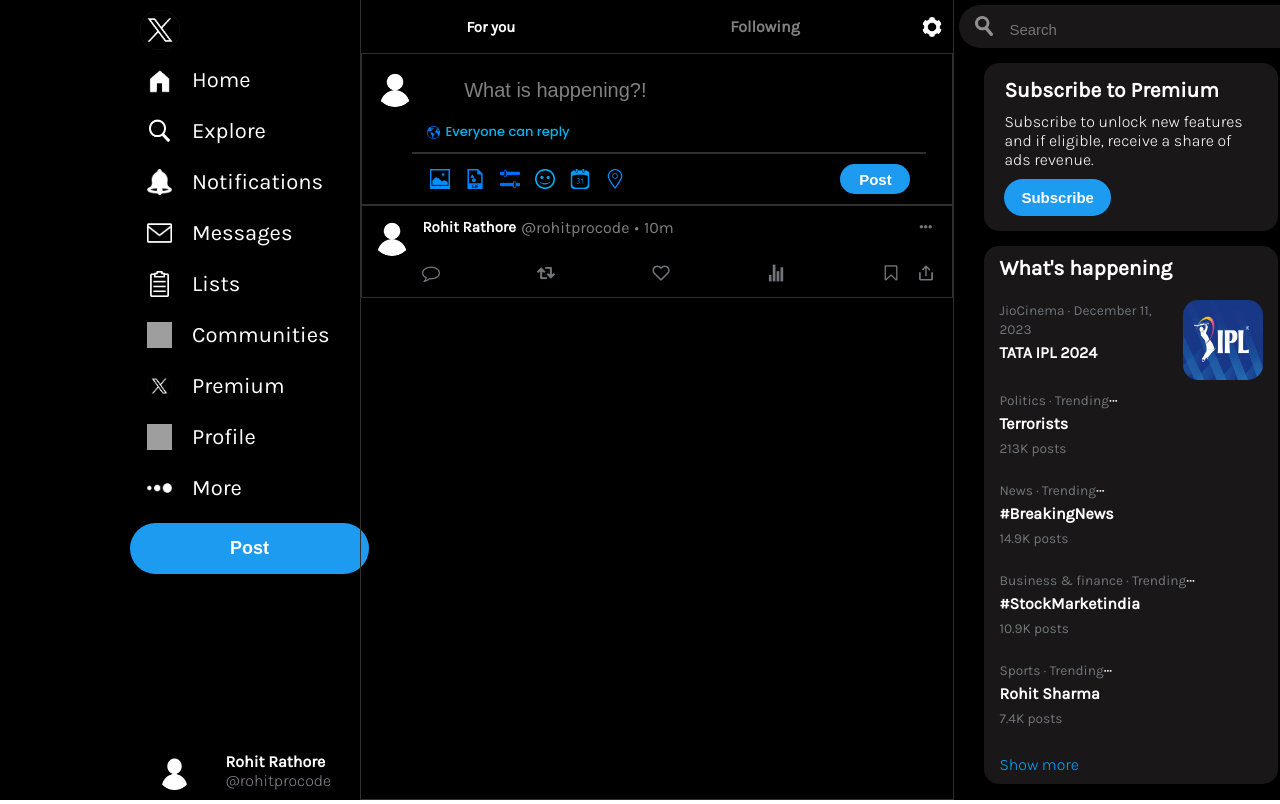
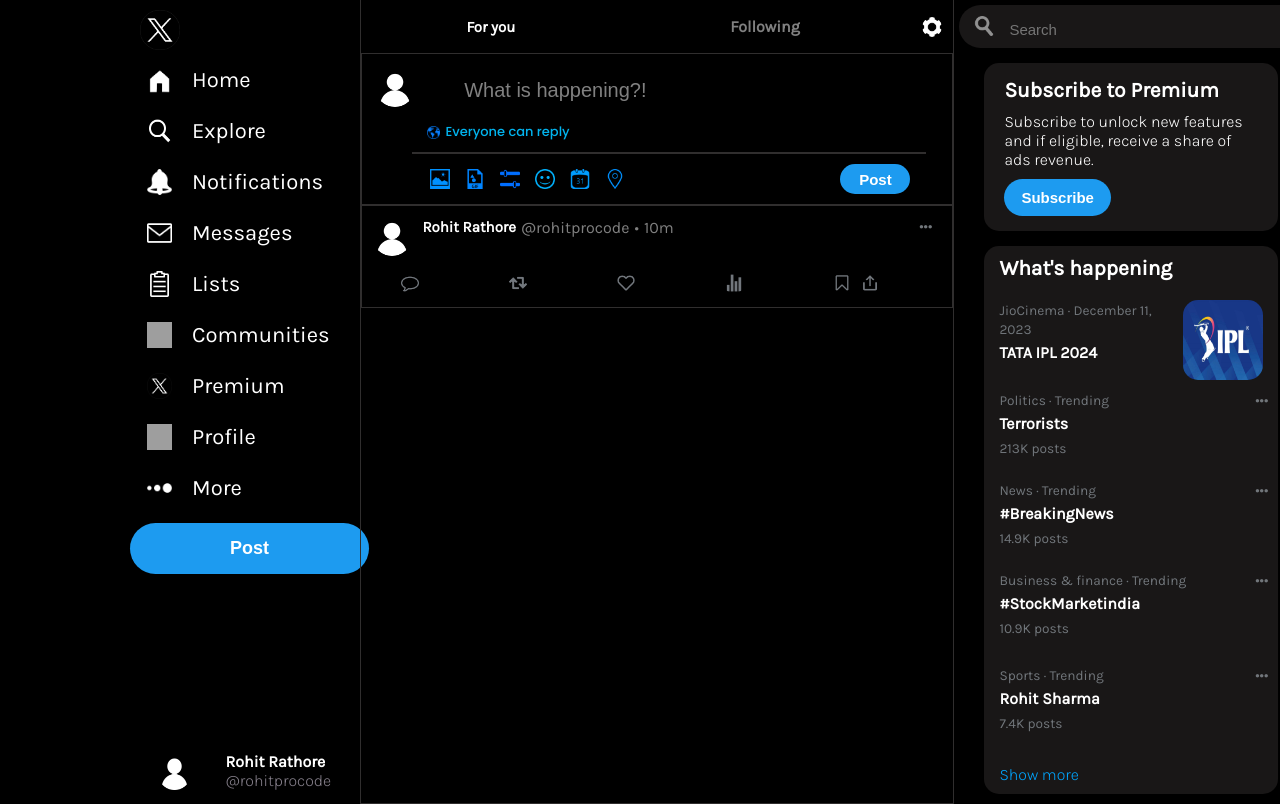
Before and after one commit to rohitprocode/Twitter-Clone-React, a React (Create React App) app: page / in a window 1280 px wide. Shown: the top 804 px of the page. Built offline with nearby package versions, Linux system fonts and the light colour scheme; grey boxes are pictures that could not be loaded.

Commit message:
Post Container

```diff
--- a/src/components/ContentContainer.css
+++ b/src/components/ContentContainer.css
@@ -1,6 +1,6 @@
 .ContentContainer{
     /* background-color: rgb(66, 43, 43); */
-    padding: 10px;
+    padding: 10px 10px 0px 10px ;
     border: .5px solid rgb(48, 46, 46);
 }
 
@@ -58,10 +58,10 @@
     display: flex;
     justify-content: center;
     align-items: center;
-    gap: 97px;
+    gap: 70px;
     margin: 8px 0px 5px 50px;
     /* background-color: red; */
-    width: fit-content;
+    max-width: 34vw;
 
 }
 
@@ -69,9 +69,11 @@
     cursor: pointer;
     width: 18px;
     /* margin: 0px 5px 0px 0px; */
-    /* padding: 5px 5px; */
-    /* background-color: red; */
+    padding: 10px 10px;
+    /* background-color: rebeccapurple; */
     filter: invert(49%) sepia(7%) saturate(381%) hue-rotate(172deg) brightness(92%) contrast(83%);
+    /* background-color: green; */
+    border-radius: 15px;
 }
 
 .likebtn{
@@ -83,7 +85,7 @@
 .likebtn span{
     /* font-size: 20px; */
     font-weight: 600;
-    /* padding: 0px 10px; */
+    margin: 0px 10px;
 }
 
 .likebtn:hover{
@@ -93,6 +95,8 @@
     /* background-image: url('public/like2.png'); */
     /* color: rebeccapurple; */
     filter: invert(19%) sepia(97%) saturate(4170%) hue-rotate(322deg) brightness(101%) contrast(95%);
+    background-color:rgba(249, 24, 128, 0.1);
+    border-radius: 50px;
 }
 
 #like2{
--- a/src/components/ThirdContainer.css
+++ b/src/components/ThirdContainer.css
@@ -105,6 +105,10 @@
     border-radius: 15px;
 }
 
+.TrendingBox a{
+    text-decoration: none;
+}
+
 .TrendingBox h1{
     margin-bottom: 10px;
     font-size: 21px;
@@ -117,6 +121,7 @@
     padding: 5px 15px;
     display: flex;
     justify-content: space-between;
+    position: relative;
 }
 
 .Trend-Container:hover{
@@ -150,6 +155,12 @@
     border-radius: 15px;
 }
 
+.threeDots{
+    position: absolute;
+    right: 10px;
+    color: rgb(113, 118, 123);
+}
+
 .bottom-span{
     /* padding: 10px; */
     /* background-color: red; */
--- a/src/components/ThirdContainer.jsx
+++ b/src/components/ThirdContainer.jsx
@@ -31,7 +31,7 @@ function ThirdContainer() {
           <div className="Trend-Container">
             <div>
               <span className="top-span">Politics · Trending</span>
-              <span className="threeDots">···</span>
+              <span className="threeDots">•••</span>
               <h4>Terrorists</h4>
               <span className="bottom-span">213K posts</span>
             </div>
@@ -39,7 +39,7 @@ function ThirdContainer() {
           <div className="Trend-Container">
             <div>
               <span className="top-span">News · Trending</span>
-              <span className="threeDots">···</span>
+              <span className="threeDots">•••</span>
               <h4>#BreakingNews</h4>
               <span className="bottom-span">14.9K posts</span>
             </div>
@@ -47,7 +47,7 @@ function ThirdContainer() {
           <div className="Trend-Container">
             <div>
               <span className="top-span">Business & finance · Trending</span>
-              <span className="threeDots">···</span>
+              <span className="threeDots">•••</span>
               <h4>#StockMarketindia</h4>
               <span className="bottom-span">10.9K posts</span>
             </div>
@@ -55,14 +55,15 @@ function ThirdContainer() {
           <div className="Trend-Container">
             <div>
               <span className="top-span">Sports · Trending</span>
-              <span className="threeDots">···</span>
+              <span className="threeDots">•••</span>
               <h4>Rohit Sharma</h4>
               <span className="bottom-span">7.4K posts </span>
             </div>
           </div>
-          <div className="Trend-Container">
+          <a href="https://twitter.com/explore/tabs/for-you"><div className="Trend-Container">
             <section className="showMore">Show more</section>
           </div>
+          </a>
         </div>
         {/* <div className="FollowBox">c</div> */}
       </div>
```
Also changed, not shown: src/components/ContentContainer.jsx (line endings or trailing spaces).
